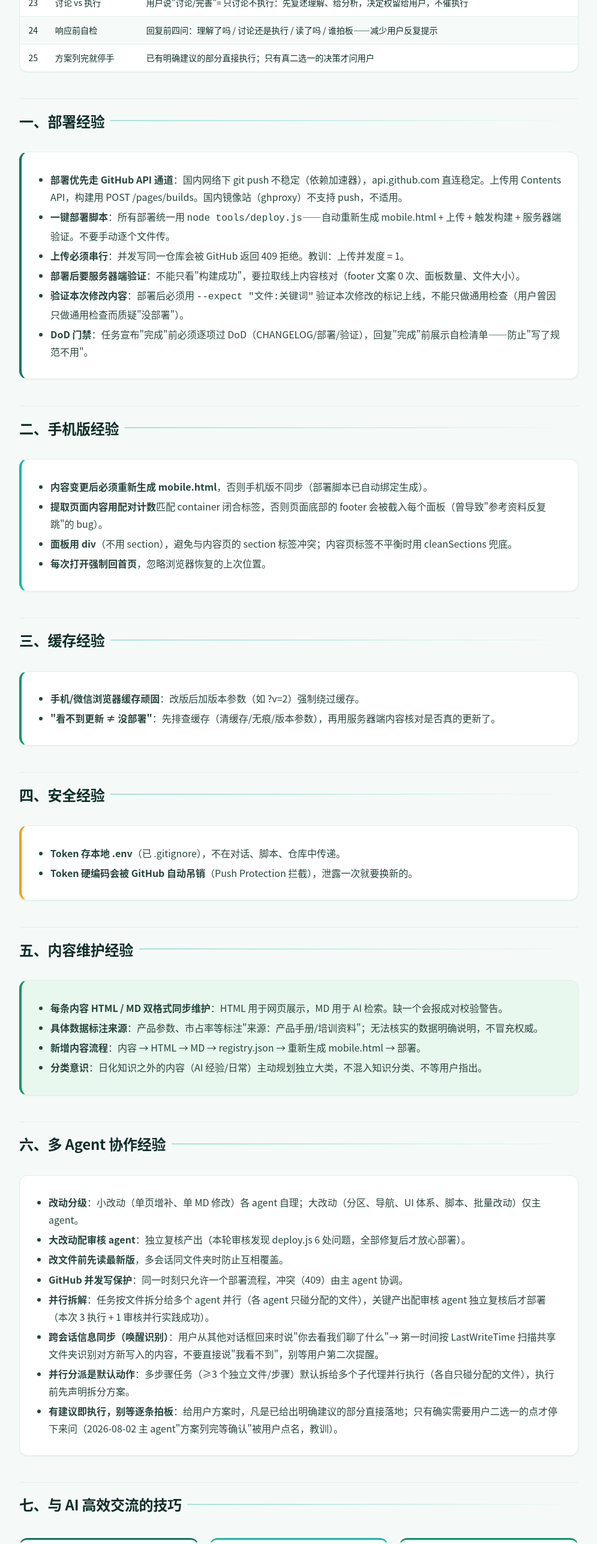
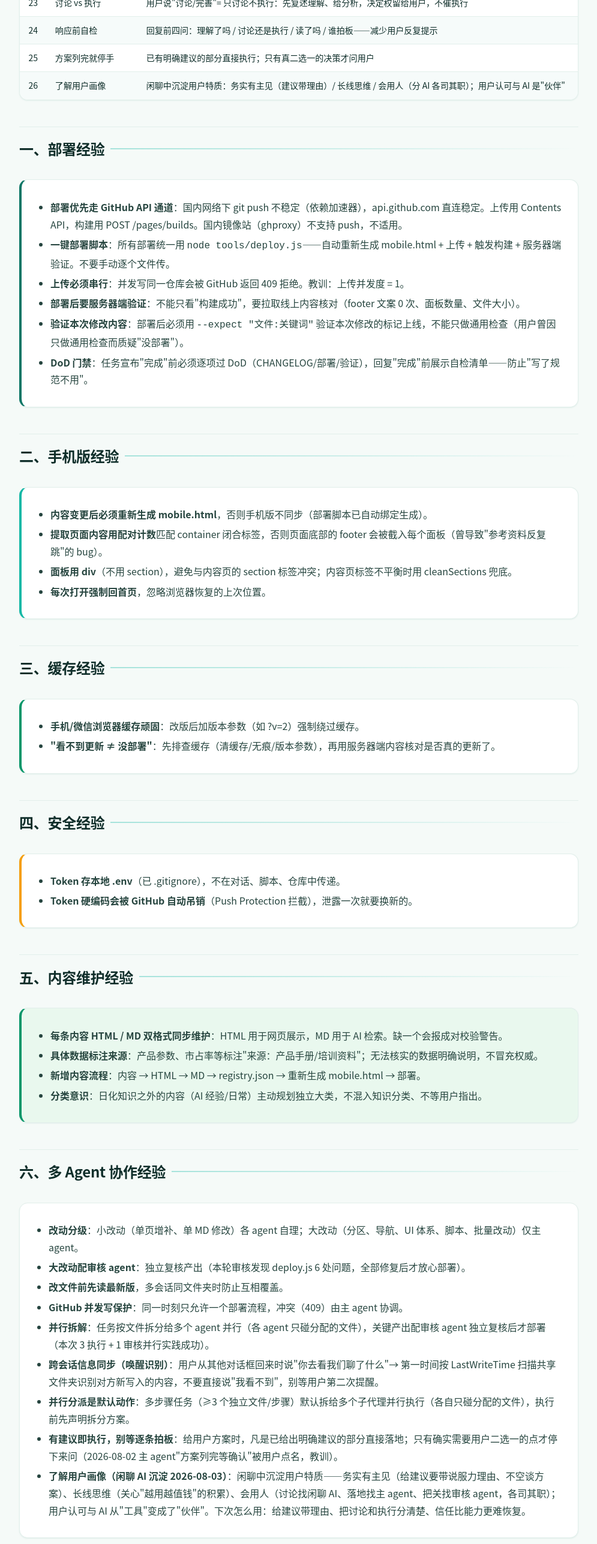
Before and after one commit to shenlang1111/notes, a plain HTML site: page knowledge-base/domains/会话记录/session-20260801.html in a window 1280 px wide. Shown: the part 1640-4214 px from the top of the page at 60% size, without its empty margins (142-1137 px from the left). Drawn offline with Linux system fonts and the light colour scheme.

Commit message:
deploy: update knowledge-base/domains/会话记录/session-20260801.html

```diff
--- a/knowledge-base/domains/会话记录/session-20260801.html
+++ b/knowledge-base/domains/会话记录/session-20260801.html
@@ -52,6 +52,7 @@
         <tr><td>23</td><td>讨论 vs 执行</td><td>用户说"讨论/完善"= 只讨论不执行：先复述理解、给分析，决定权留给用户，不催执行</td></tr>
         <tr><td>24</td><td>响应前自检</td><td>回复前四问：理解了吗 / 讨论还是执行 / 读了吗 / 谁拍板——减少用户反复提示</td></tr>
         <tr><td>25</td><td>方案列完就停手</td><td>已有明确建议的部分直接执行；只有真二选一的决策才问用户</td></tr>
+        <tr><td>26</td><td>了解用户画像</td><td>闲聊中沉淀用户特质：务实有主见（建议带理由）/ 长线思维 / 会用人（分 AI 各司其职）；用户认可与 AI 是"伙伴"</td></tr>
       </tbody>
     </table>
   </div>
@@ -127,6 +128,7 @@
       <li><strong>跨会话信息同步（唤醒识别）</strong>：用户从其他对话框回来时说"你去看我们聊了什么"→ 第一时间按 LastWriteTime 扫描共享文件夹识别对方新写入的内容，不要直接说"我看不到"，别等用户第二次提醒。</li>
       <li><strong>并行分派是默认动作</strong>：多步骤任务（≥3 个独立文件/步骤）默认拆给多个子代理并行执行（各自只碰分配的文件），执行前先声明拆分方案。</li>
       <li><strong>有建议即执行，别等逐条拍板</strong>：给用户方案时，凡是已给出明确建议的部分直接落地；只有确实需要用户二选一的点才停下来问（2026-08-02 主 agent"方案列完等确认"被用户点名，教训）。</li>
+      <li><strong>了解用户画像（闲聊 AI 沉淀 2026-08-03）</strong>：闲聊中沉淀用户特质——务实有主见（给建议要带说服力理由、不空谈方案）、长线思维（关心"越用越值钱"的积累）、会用人（讨论找闲聊 AI、落地找主 agent、把关找审核 agent，各司其职）；用户认可与 AI 从"工具"变成了"伙伴"。下次怎么用：给建议带理由、把讨论和执行分清楚、信任比能力更难恢复。</li>
     </ul>
   </div>
 </section>
```
